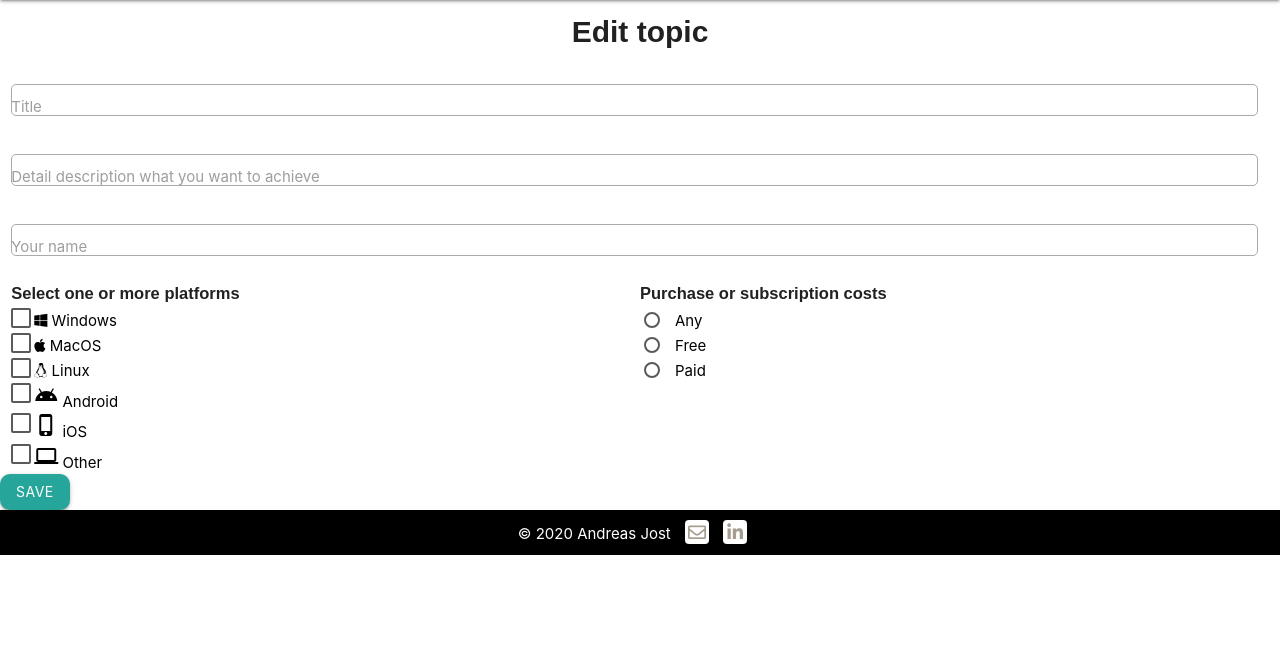
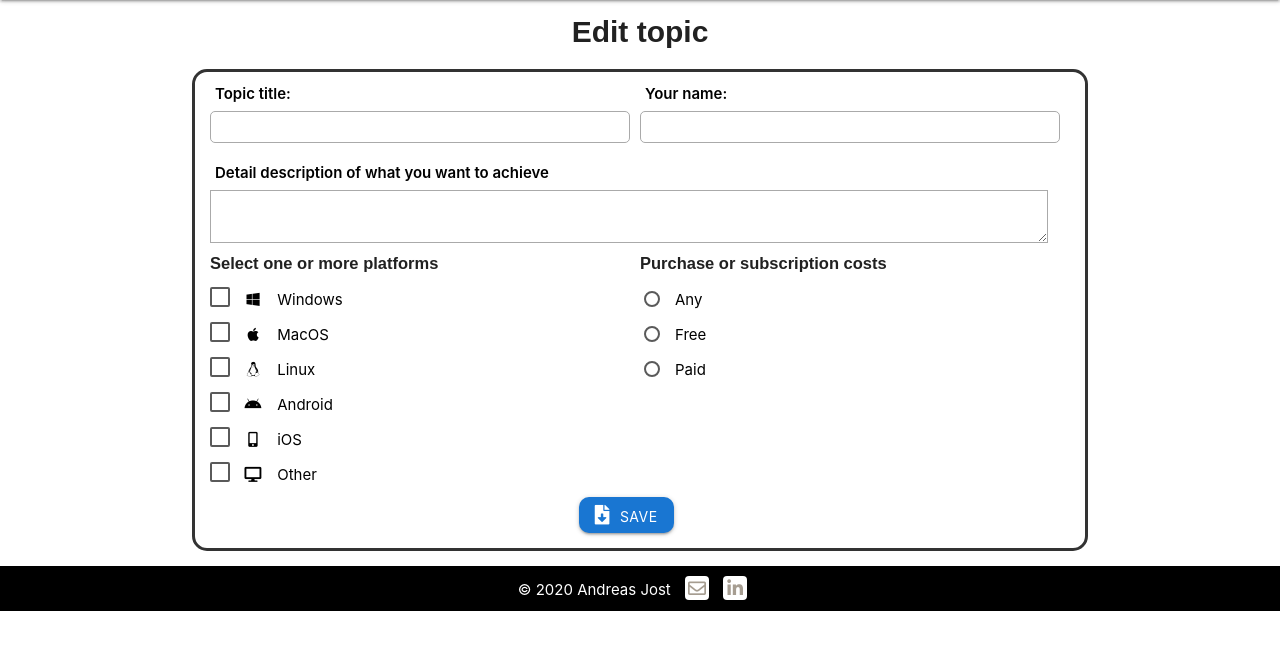
Before and after one commit to andreasjost/CI-MS3-Software-Forum, a Flask app: template templates/edittopic.html in a window 1280 px wide. Shown: the part 64-714 px from the top of the page. Run offline with Flask 2, Linux system fonts and the light colour scheme; the template is opened without the code that fills it, so the values that code supplies are empty; some libraries are stand-ins or nearby versions; some web fonts are replaced.

Commit message:
Adapted the structure to the 'Add topic'-section of topics.html

```diff
--- a/templates/edittopic.html
+++ b/templates/edittopic.html
@@ -1,90 +1,117 @@
 <!DOCTYPE html>
-
 {% extends 'base.html'%}
 {% block content %}
-
+<div class="container">
     <h2>Edit topic</h2>
-
-<div class="row">
+    <div class="inputform-wrapper">
         <form action="{{ url_for('update_topic', topic_id=topic._id) }}" method="POST" class="col s12">
             <div class="row">
-			<div class="input-field col s12">
-                <input id="title" type="text" class="validate" name="title" value="{{ topic.title }}">
-                <label for="title">Title</label>
+                <div class="col s12 m6">
+                    <label for="title">
+                        <h6>Topic title:</h6>
+                    </label>
+                    <input id="topic-title" type="text" name="title" value="{{ topic.title }}" maxlength="40">
+                </div>
+                <div class="col s12 m6">
+                    <label for="author">
+                        <h6>Your name:</h6>
+                    </label>
+                    <input id="topic-author" type="text" name="author" value="{{ topic.author }}" maxlength="40">
                 </div>
             </div>
             <div class="row">
-			<div class="input-field col s12">
-                <input id="description" type="text" class="validate" name="details" value="{{ topic.details }}">
-                <label for="description">Detail description what you want to achieve</label>
+                <div class="col s12">
+                    <label for="topic-description">
+                        <h6>Detail description of what you want to achieve</h6>
+                    </label>
+                    <textarea id="topic-description" name="details" maxlength="400">{{ topic.details }}</textarea>
                 </div>
             </div>
             <div class="row">
-			<div class="input-field col s12">
-                <input id="author" type="text" class="validate" name="author" value="{{ topic.author }}">
-                <label for="author">Your name</label>
-			</div>
-		</div>
-
-		<div class="row">
                 <div class="col s12 m6">
                     <h4>Select one or more platforms</h4>
+                    <div class="platform-select">
                         <label>
                             {% if "Windows" in topic.os %}
                             <input type="checkbox" class="filled-in" name="os" value="Windows" checked>
                             {% else %}
                             <input type="checkbox" class="filled-in" name="os" value="Windows">
                             {% endif %}
-                    <span><i class="fab fa-windows"></i> Windows</span>
+                            <span>
+                                <div class="platform-icons"><i class="fab fa-windows"></i></div>
+                                Windows
+                            </span>
                         </label>
-                <br>
+                    </div>
+                    <div class="platform-select">
                         <label>
                             {% if "MacOS" in topic.os %}
                             <input type="checkbox" class="filled-in" name="os" value="MacOS" checked>
                             {% else %}
                             <input type="checkbox" class="filled-in" name="os" value="MacOS"/>
                             {% endif %}
-                    <span><i class="fab fa-apple"></i> MacOS</span>
+                            <span>
+                            <div class="platform-icons"><span><i class="fab fa-apple"></i></div>
+                            MacOS
+                            </span>
                         </label>
-                <br>
+                    </div>
+                    <div class="platform-select">
                         <label>
                             {% if "Linux" in topic.os %}
                             <input type="checkbox" class="filled-in" name="os" value="Linux" checked>
                             {% else %}
                             <input type="checkbox" class="filled-in" name="os" value="Linux"/>
                             {% endif %}
-                    <span><i class="fab fa-linux"></i> Linux</span>
+                            <span>
+                            <div class="platform-icons"><span><i class="fab fa-linux"></i></div>
+                            Linux
+                            </span>
                         </label>
-                <br>
+                    </div>
+                    <div class="platform-select">
                         <label>
                             {% if "Android" in topic.os %}
                             <input type="checkbox" class="filled-in" name="os" value="Android" checked>
                             {% else %}
                             <input type="checkbox" class="filled-in" name="os" value="Android"/>
                             {% endif %}
-                    <span><i class="material-icons">android</i> Android</span>
+                            <span>
+                                <div class="platform-icons"><i class="fab fa-android"></i></div>
+                                Android
+                            </span>
                         </label>
-                <br>
+                    </div>
+                    <div class="platform-select">
                         <label>
                             {% if "iOS" in topic.os %}
                             <input type="checkbox" class="filled-in" name="os" value="iOS" checked>
                             {% else %}
                             <input type="checkbox" class="filled-in" name="os" value="iOS"/>
                             {% endif %}
-                    <span><i class="material-icons">phone_iphone</i> iOS</span>
+                            <span>
+                                <div class="platform-icons"><i class="fas fa-mobile-alt"></i></div>
+                                iOS
+                            </span>
                         </label>
-                <br>
+                    </div>
+                    <div class="platform-select">
                         <label>
                             {% if "Other" in topic.os %}
                             <input type="checkbox" class="filled-in" name="os" value="Other" checked>
                             {% else %}
                             <input type="checkbox" class="filled-in" name="os" value="Other"/>
                             {% endif %}
-                    <span><i class="material-icons">computer</i> Other</span>
+                            <span>
+                                <div class="platform-icons"><i class="fas fa-desktop"></i></div>
+                                Other
+                            </span>
                         </label>
+                    </div>
                 </div>
                 <div class="col s12 m6">
                     <h4>Purchase or subscription costs </h4>
+                    <div class="platform-select">
                         <label>
                         {% if topic.cost == "Any" %}
                         <input type="radio" name="cost" value="Any" checked>
@@ -93,7 +120,8 @@
                         {% endif %}
                         <span>Any</span>
                         </label>
-                <br>
+                    </div>
+                    <div class="platform-select">
                         <label>
                         {% if topic.cost == "Free" %}
                         <input type="radio" name="cost" value="Free" checked>
@@ -102,7 +130,8 @@
                         {% endif %}
                         <span>Free</span>
                         </label>
-                <br>
+                    </div>
+                    <div class="platform-select">
                         <label>
                         {% if topic.cost == "Paid" %}
                         <input type="radio" name="cost" value="Paid" checked>
@@ -113,13 +142,13 @@
                         </label>
                     </div>
                 </div>
-
+            </div>
             <div class="row">
-			<button class="btn" type="submit" name="action">Save
-
-            </button>
+                <div class="save-btn-wrapper">
+                    <button class="btn blue darken-2" type="submit" name="action"><i class="fas fa-file-download"></i>Save</button>
+                </div>
             </div>
         </form>
     </div>
-
+</div>
 {% endblock %}
```
Lines whose indentation alone changed are shown as unchanged.
